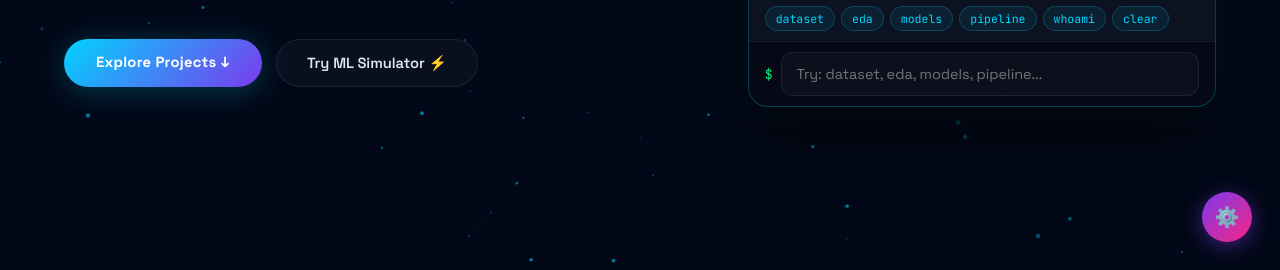
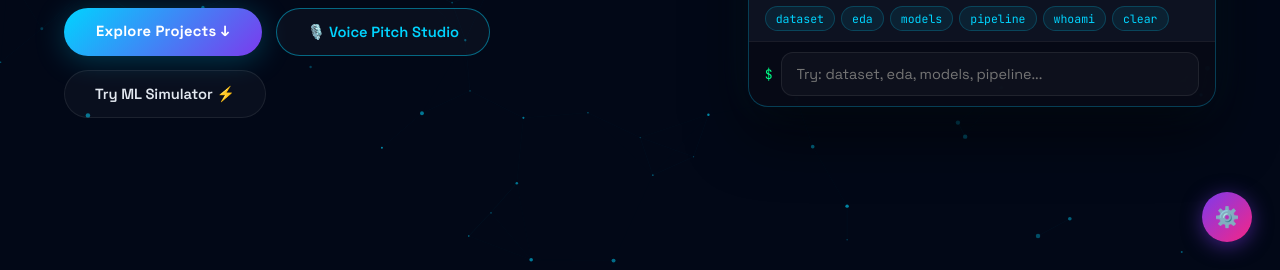
Before and after one commit to Ikram-Elkarkadi/Ikram-Elkarkadi.github.io, a plain HTML site: page index.html in a window 1280 px wide. Shown: the part 530-800 px from the top of the page. Drawn offline with nearby package versions, Linux system fonts and the light colour scheme.

Commit message:
Link Voice Pitch Studio in Hero

```diff
--- a/index.html
+++ b/index.html
@@ -308,6 +308,7 @@ footer{position:relative;z-index:1;padding:45px 5% 30px;border-top:1px solid var
       <div class="typewriter" id="typewriter"></div>
       <div class="hero-buttons">
         <a href="#projects" class="btn-primary">Explore Projects ↓</a>
+        <a href="presenter.html" class="btn-secondary" style="border-color:rgba(0,212,255,0.45);color:var(--cyan)">🎙️ Voice Pitch Studio</a>
         <a href="#datalab" class="btn-secondary">Try ML Simulator ⚡</a>
       </div>
     </div>
```
